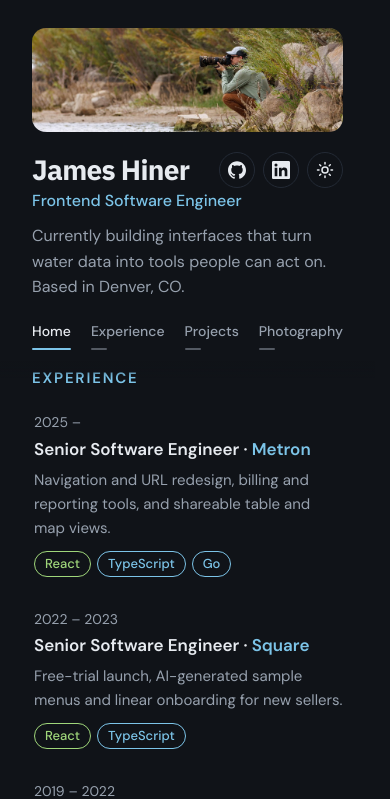
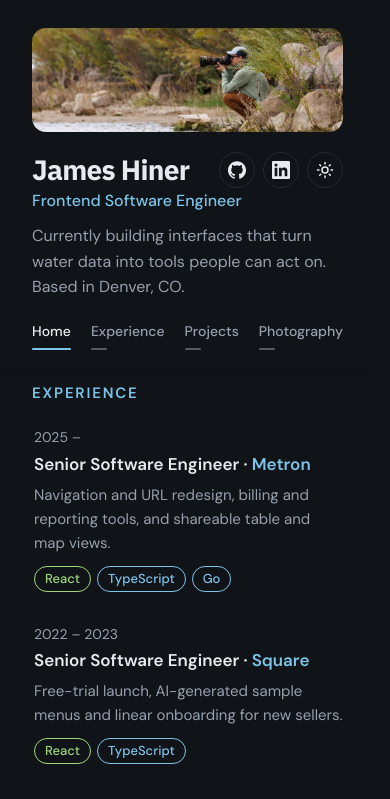
Before and after one commit to jameshiner/dev, a Next.js app: page / in a window 390 px wide. Shown: the top 799 px of the page. Built offline with nearby package versions, Linux system fonts and the light colour scheme.

Commit message:
Line up Home's first section with other pages on phones

```diff
--- a/src/app/page.module.css
+++ b/src/app/page.module.css
@@ -1,3 +1,11 @@
+/* Stacked layout: other pages' titles are hidden, so their first row, card or photo starts
+   ~22px under the tabs; Home opens with a visible heading, so push it down to match. */
+@media (width < 860px), (height < 500px) {
+  .firstSection {
+    margin-top: 15px;
+  }
+}
+
 .visuallyHidden {
   position: absolute;
   width: 1px;
--- a/src/app/page.tsx
+++ b/src/app/page.tsx
@@ -24,7 +24,7 @@ export default function Home() {
       {/* The sidebar shows the name visually; this gives the page its one h1. */}
       <h1 className={styles.visuallyHidden}>{site.name}</h1>
 
-      <Section title="Experience">
+      <Section title="Experience" className={styles.firstSection}>
         {jobs.slice(0, RECENT_JOBS).map((job) => (
           <Row
             key={`${job.company}-${job.date}`}
--- a/src/components/Section.tsx
+++ b/src/components/Section.tsx
@@ -6,14 +6,17 @@ import styles from './Section.module.css';
 export function Section({
   title,
   as,
+  className,
   children,
 }: {
   title: string;
   as?: 'h1' | 'h2';
+  /** Page-specific tweaks from the caller. */
+  className?: string;
   children: ReactNode;
 }) {
   return (
-    <section className={styles.section}>
+    <section className={className ? `${styles.section} ${className}` : styles.section}>
       <SectionHeading as={as}>{title}</SectionHeading>
       {children}
     </section>
```
